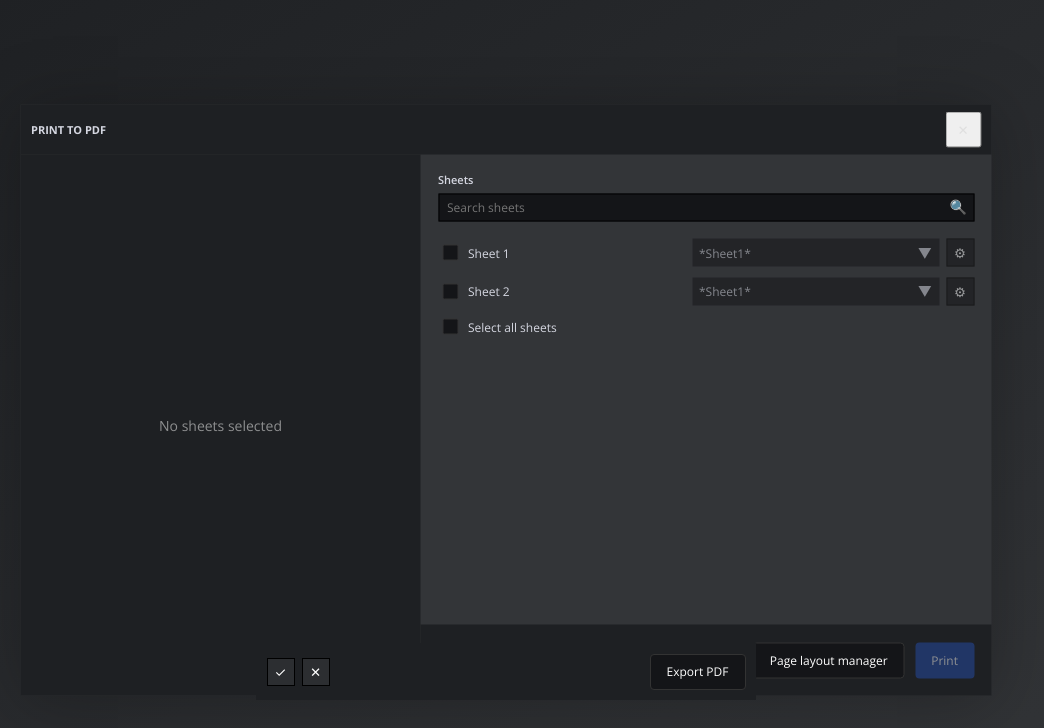
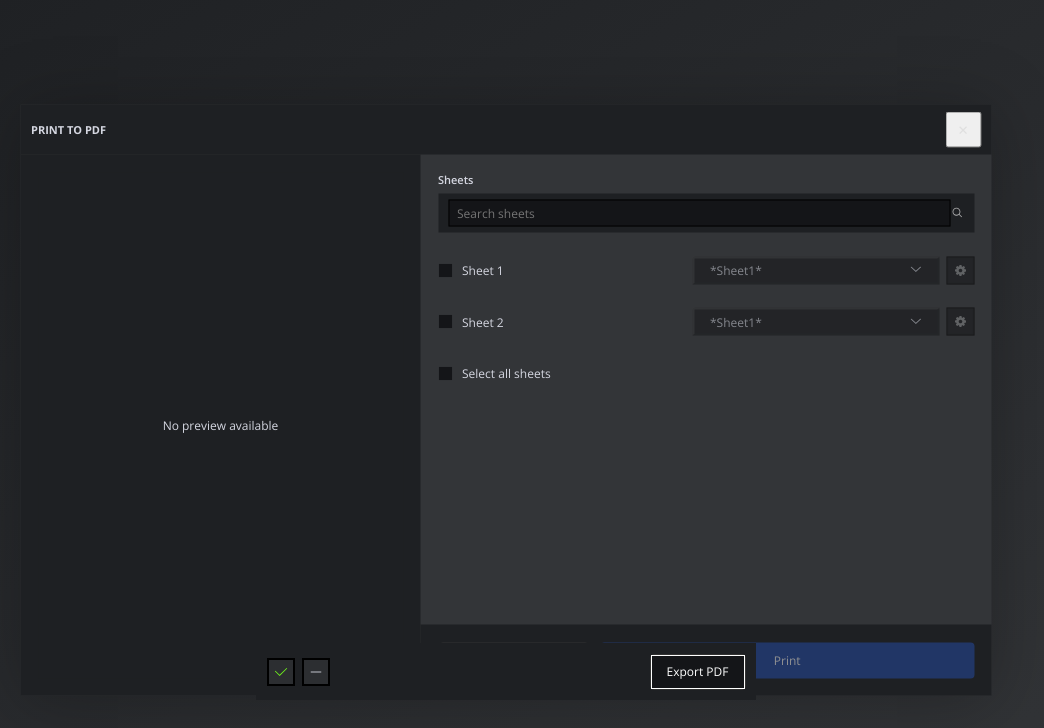
Before and after one commit to alexdubnyak/print-to-pdf, a React (Vite) app: page / in a window 1280 px wide. Shown: the top 728 px of the page, without its empty margins (134-1178 px from the left). Built offline with nearby package versions, Linux system fonts and the light colour scheme.

Commit message:
Fix App.tsx to use real components instead of stubs

```diff
--- a/src/App.tsx
+++ b/src/App.tsx
@@ -1,243 +1,21 @@
 import { useState } from 'react';
 
-// ============================================
-// COMPONENT STUBS - Temporary placeholders
-// ============================================
+// Import real components instead of stubs
+import { ButtonPrimary } from '../components/button-primary';
+import { ButtonSecondary } from '../components/button-secondary';
+import { ButtonIcon } from '../components/button-icon';
+import { Checkbox } from '../components/checkbox';
+import { TextInput } from '../components/text-input';
+import { Select } from '../components/select';
+import { SheetNavigationLeft } from '../components/sheet-navigation-left';
+import { SheetNavigationRight } from '../components/sheet-navigation-right';
+import { SheetPreview } from '../components/sheet-preview';
+import { NoPreview } from '../components/no-preview';
+import { LayoutEditor } from '../components/layout-editor';
+import { PageLayoutManager } from '../components/page-layout-manager';
 
-interface ButtonProps {
-  children: React.ReactNode;
-  onClick?: () => void;
-  disabled?: boolean;
-  className?: string;
-}
-
-interface ButtonIconProps {
-  icon: string;
-  onClick?: () => void;
-  variant?: 'default' | 'secondary';
-  disabled?: boolean;
-  className?: string;
-}
-
-interface CheckboxProps {
-  checked: boolean;
-  onChange: (checked: boolean) => void;
-  label: string;
-}
-
-interface TextInputProps {
-  value: string;
-  onChange: (value: string) => void;
-  placeholder?: string;
-  showSearchIcon?: boolean;
-}
-
-interface SelectProps {
-  itemCount: number;
-  itemName1?: string;
-  itemName2?: string;
-  itemName3?: string;
-  headerText: string;
-  value: string;
-  onChange: (value: string) => void;
-  className?: string;
-  disabled?: boolean;
-}
-
-export interface SelectOption {
-  value: string;
-  label: string;
-}
-
-// Component stubs
-export function ButtonPrimary({ children, onClick, disabled, className }: ButtonProps) {
-  return (
-    <button
-      onClick={onClick}
-      disabled={disabled}
-      className={`button-primary ${className || ''} ${disabled ? 'opacity-50' : ''}`}
-    >
-      {children}
-    </button>
-  );
-}
-
-export function ButtonSecondary({ children, onClick, className }: ButtonProps) {
-  return (
-    <button
-      onClick={onClick}
-      className={`button-secondary ${className || ''}`}
-    >
-      {children}
-    </button>
-  );
-}
-
-export function ButtonIcon({ icon, onClick, variant = 'default', disabled, className }: ButtonIconProps) {
-  return (
-    <button
-      onClick={onClick}
-      disabled={disabled}
-      className={`w-7 h-7 button-icon-${variant} ${className || ''} ${disabled ? 'opacity-50' : ''}`}
-    >
-      <div className="w-4 h-4 flex items-center justify-center text-white">
-        {icon === 'approve' && '✓'}
-        {icon === 'deactivate' && '✕'}
-        {icon === 'edit-layout' && '⚙'}
-        {!['approve', 'deactivate', 'edit-layout'].includes(icon) && '●'}
-      </div>
-    </button>
-  );
-}
-
-export function Checkbox({ checked, onChange, label }: CheckboxProps) {
-  return (
-    <label className="flex items-center gap-2 cursor-pointer">
-      <input
-        type="checkbox"
-        checked={checked}
-        onChange={(e) => onChange(e.target.checked)}
-        className="w-4 h-4 bg-[#141518] border border-[#333] rounded checked:bg-[#2160D3]"
-      />
-      <span className="text-[#d5d7e1] text-12px">{label}</span>
-    </label>
-  );
-}
-
-export function TextInput({ value, onChange, placeholder, showSearchIcon }: TextInputProps) {
-  return (
-    <div className="relative w-full">
-      <input
-        type="text"
-        value={value}
-        onChange={(e) => onChange(e.target.value)}
-        placeholder={placeholder}
-        className="w-full h-7 bg-[#141518] border border-[#000] text-[#d5d7e1] text-12px px-2"
-      />
-      {showSearchIcon && (
-        <div className="absolute right-2 top-1 text-[#8e8f90]">🔍</div>
-      )}
-    </div>
-  );
-}
-
-export function Select({ itemName1, itemName2, itemName3, headerText, value, onChange, disabled, className }: SelectProps) {
-  const [isOpen, setIsOpen] = useState(false);
-  const options = [itemName1, itemName2, itemName3].filter(Boolean);
-  const values = ['item1', 'item2', 'item3'];
-
-  const selectedLabel = value === 'item1' ? itemName1 :
-                       value === 'item2' ? itemName2 :
-                       value === 'item3' ? itemName3 : itemName1;
-
-  return (
-    <div className={`relative ${className || ''}`}>
-      <div
-        className={`h-7 bg-[#141518] border border-[#000] px-2 flex items-center justify-between cursor-pointer ${disabled ? 'opacity-50' : ''}`}
-        onClick={() => !disabled && setIsOpen(!isOpen)}
-      >
-        <span className="text-[#d5d7e1] text-12px">{selectedLabel}</span>
-        <span className="text-[#d5d7e1]">▼</span>
-      </div>
-      {isOpen && !disabled && (
-        <div className="absolute top-full left-0 right-0 bg-[#141518] border border-[#000] z-50">
-          {options.map((option, index) => (
-            <div
-              key={index}
-              className="px-2 py-1 hover:bg-[#2a2c2f] cursor-pointer text-[#d5d7e1] text-12px"
-              onClick={() => {
-                onChange(values[index]);
-                setIsOpen(false);
-              }}
-            >
-              {option}
-            </div>
-          ))}
-        </div>
-      )}
-    </div>
-  );
-}
-
-export function SheetNavigationLeft({ disabled, onClick }: { disabled: boolean; onClick: () => void }) {
-  return (
-    <button
-      onClick={onClick}
-      disabled={disabled}
-      className={`w-7 h-7 bg-[#555] border border-[#000] flex items-center justify-center ${disabled ? 'opacity-50' : 'hover:opacity-80'}`}
-    >
-      <span className="text-white">←</span>
-    </button>
-  );
-}
-
-export function SheetNavigationRight({ disabled, onClick }: { disabled: boolean; onClick: () => void }) {
-  return (
-    <button
-      onClick={onClick}
-      disabled={disabled}
-      className={`w-7 h-7 bg-[#555] border border-[#000] flex items-center justify-center ${disabled ? 'opacity-50' : 'hover:opacity-80'}`}
-    >
-      <span className="text-white">→</span>
-    </button>
-  );
-}
-
-export function SheetPreview({ image, sheetName, widthMm, heightMm }: {
-  image: string;
-  sheetName: string;
-  widthMm: string;
-  heightMm: string;
-}) {
-  return (
-    <div className="flex flex-col items-center gap-2">
-      <div className="w-40 h-28 bg-[#333538] border border-[#666] flex items-center justify-center">
-        <span className="text-[#d5d7e1] text-sm">{sheetName}</span>
-      </div>
-      <div className="text-[#cfcfcf] text-xs">
-        {widthMm} × {heightMm} mm
-      </div>
-    </div>
-  );
-}
-
-export function NoPreview() {
-  return (
-    <div className="flex items-center justify-center h-full text-[#8e8f90]">
-      <span>No sheets selected</span>
-    </div>
-  );
-}
-
-export function LayoutEditor({ sheetName, onClose, onSave }: {
-  sheetName: string;
-  onClose: () => void;
-  onSave: () => void;
-}) {
-  return (
-    <div className="w-[571px] h-full bg-[#333538] flex flex-col items-center justify-center">
-      <div className="text-[#d5d7e1] text-lg mb-4">Layout Editor</div>
-      <div className="text-[#cfcfcf] mb-4">{sheetName}</div>
-      <div className="flex gap-2">
-        <ButtonSecondary onClick={onSave}>Save</ButtonSecondary>
-        <ButtonSecondary onClick={onClose}>Cancel</ButtonSecondary>
-      </div>
-    </div>
-  );
-}
-
-export function PageLayoutManager({ onClose }: { onClose: () => void }) {
-  return (
-    <div className="w-full h-full bg-[#333538] flex flex-col items-center justify-center">
-      <div className="text-[#d5d7e1] text-lg mb-4">Page Layout Manager</div>
-      <ButtonSecondary onClick={onClose}>Close</ButtonSecondary>
-    </div>
-  );
-}
-
-// ============================================
-// MAIN APPLICATION COMPONENT
-// ============================================
+// Import styles
+import './styles/globals.css';
 
 export default function App() {
   const [isDialogOpen, setIsDialogOpen] = useState(true);
@@ -264,6 +42,25 @@ export default function App() {
 
   const selectedCount = selectedSheets.length;
   const isPrintDisabled = selectedCount === 0;
+
+  // Navigation handlers
+  const handlePrevSheet = () => {
+    if (selectedSheets.length > 0) {
+      const currentIndex = selectedSheets.indexOf(currentSheet);
+      if (currentIndex > 0) {
+        setCurrentSheet(selectedSheets[currentIndex - 1]);
+      }
+    }
+  };
+
+  const handleNextSheet = () => {
+    if (selectedSheets.length > 0) {
+      const currentIndex = selectedSheets.indexOf(currentSheet);
+      if (currentIndex < selectedSheets.length - 1) {
+        setCurrentSheet(selectedSheets[currentIndex + 1]);
+      }
+    }
+  };
 
   // Event handlers
   const handleActivateAll = () => {
@@ -337,16 +134,35 @@ export default function App() {
         <div className="flex flex-1">
 
           {/* Left Preview Panel */}
-          <div className="w-[400px] bg-[#1e2023] p-5 flex items-center justify-center">
+          <div className="w-[400px] bg-[#1e2023] p-5 flex flex-col items-center justify-center">
             {selectedCount === 0 ? (
               <NoPreview />
             ) : (
+              <>
                 <SheetPreview
                   image="/placeholder-sheet.png"
                   sheetName={`Sheet ${currentSheet}`}
                   widthMm={currentSheet === 1 ? "707" : "841"}
                   heightMm={currentSheet === 1 ? "500" : "594"}
                 />
+
+                {/* Navigation arrows if multiple sheets selected */}
+                {selectedCount > 1 && (
+                  <div className="flex items-center gap-2 mt-4">
+                    <SheetNavigationLeft
+                      disabled={selectedSheets.indexOf(currentSheet) === 0}
+                      onClick={handlePrevSheet}
+                    />
+                    <span className="text-[#cfcfcf] text-xs px-2">
+                      {selectedSheets.indexOf(currentSheet) + 1} of {selectedCount}
+                    </span>
+                    <SheetNavigationRight
+                      disabled={selectedSheets.indexOf(currentSheet) === selectedCount - 1}
+                      onClick={handleNextSheet}
+                    />
+                  </div>
+                )}
+              </>
             )}
           </div>
 
```
Lines whose indentation alone changed are shown as unchanged.
